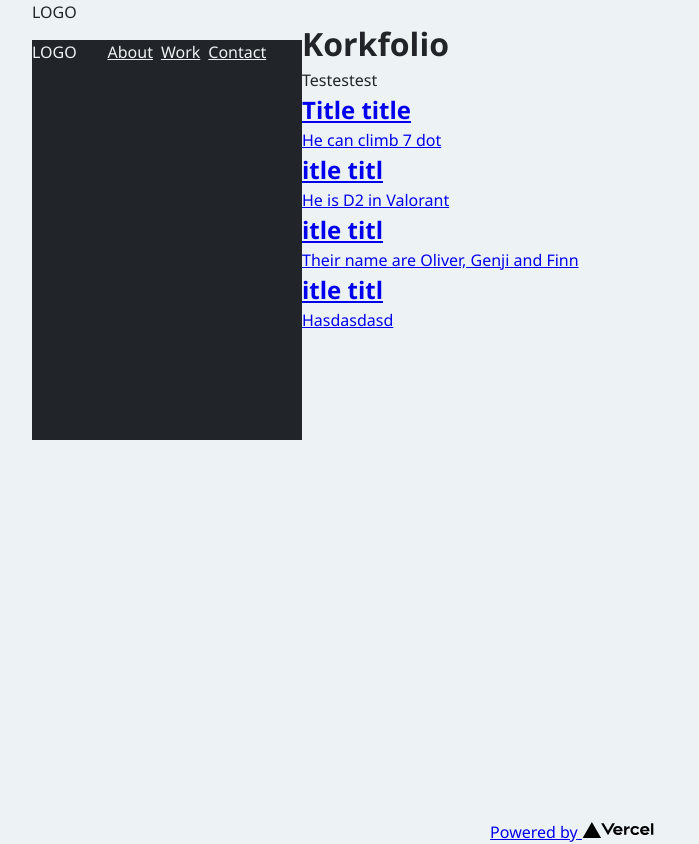
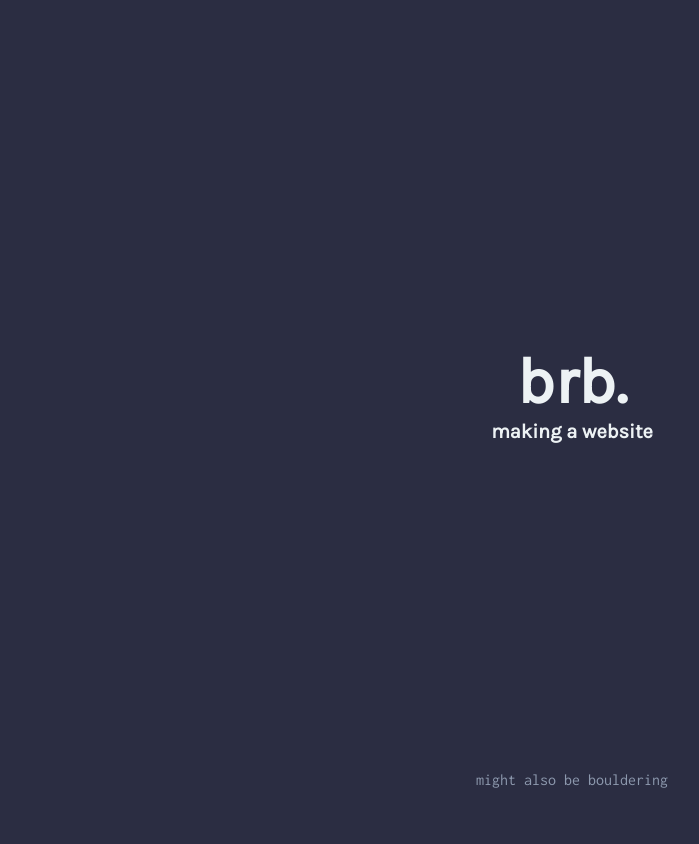
Before and after one commit to kerkzhan/portfolio-2022, a Next.js app: page / in a window 1280 px wide. Shown: the whole page, without its empty margins (68-767 px from the left). After the commit the page ends 800 px from the top, so only its background shows below. Built offline with nearby package versions, Linux system fonts and the light colour scheme.

Commit message:
placeholder

```diff
--- a/components/layout.js
+++ b/components/layout.js
@@ -6,25 +6,7 @@ import Header from "./header";
 const Layout = ({ children }) => {
   return (
     <div className="kp-layout-default">
-      <Header />
-
-      <main className="kp-layout-content">
-        <Sidebar />
-        {children}
-      </main>
-
-      <footer className="kp-layout-footer">
-        <a
-          href="https://vercel.com?utm_source=create-next-app&utm_medium=default-template&utm_campaign=create-next-app"
-          target="_blank"
-          rel="noopener noreferrer"
-        >
-          Powered by{" "}
-          <span>
-            <Image src="/vercel.svg" alt="Vercel Logo" width={72} height={16} />
-          </span>
-        </a>
-      </footer>
+      <main className="kp-layout-content">{children}</main>
     </div>
   );
 };
--- a/css/kp.css
+++ b/css/kp.css
@@ -1,6 +1,7 @@
 *,
 *::before,
 *::after {
+  -webkit-box-sizing: border-box;
           box-sizing: border-box;
 }
 
@@ -39,7 +40,6 @@ body {
 }
 
 a:not([class]) {
-  -webkit-text-decoration-skip: ink;
   text-decoration-skip-ink: auto;
 }
 
@@ -60,7 +60,6 @@ select {
   html:focus-within {
     scroll-behavior: auto;
   }
-
   *,
   *::before,
   *::after {
@@ -68,14 +67,38 @@ select {
             animation-duration: 0.01ms !important;
     -webkit-animation-iteration-count: 1 !important;
             animation-iteration-count: 1 !important;
+    -webkit-transition-duration: 0.01ms !important;
             transition-duration: 0.01ms !important;
     scroll-behavior: auto !important;
   }
 }
+
 body {
-  background-color: #edf2f4;
-  color: #212529;
-  font-family: "Segoe UI", Tahoma, Geneva, Verdana, sans-serif;
+  background-color: #2b2d42;
+  color: #edf2f4;
+}
+
+body {
+  font-family: "Inconsolata", monospace;
+  font-size: 1rem;
+}
+
+h1 {
+  font-family: "Karla", sans-serif;
+  font-size: 4rem;
+  font-weight: 700;
+  line-height: 4rem;
+}
+
+h2 {
+  font-family: "Karla", sans-serif;
+  font-size: 1.25rem;
+  font-weight: 700;
+  line-height: 2.25rem;
+}
+
+p {
+  color: #8d99ae;
 }
 
 .kp-layout-default {
@@ -85,58 +108,42 @@ body {
 }
 
 .kp-layout-content {
-  display: grid;
-  grid-template-columns: 25% auto;
+  display: -webkit-box;
+  display: -ms-flexbox;
+  display: flex;
+  -webkit-box-orient: vertical;
+  -webkit-box-direction: normal;
+      -ms-flex-direction: column;
+          flex-direction: column;
+  -webkit-box-pack: center;
+      -ms-flex-pack: center;
+          justify-content: center;
+  -webkit-box-align: center;
+      -ms-flex-align: center;
+          align-items: center;
   height: 100vh;
+  text-align: center;
 }
 
-.kp-layout-sidebar {
-  width: 100%;
-  height: 50vh;
-  min-height: 200px;
-  position: -webkit-sticky;
-  position: sticky;
-  top: 5%;
-}
-
-.kp-layout-header {
-  height: 20px;
-}
-
-.kp-layout-footer {
-  grid-column: span 2;
-  display: flex;
-  margin-left: auto;
-  margin-right: auto;
-  justify-content: center;
-}
-
-.kp-sidebar-buttons {
-  display: flex;
-}
-.kp-sidebar-buttons p {
-  margin-left: 0.5rem;
+footer {
+  position: absolute;
+  bottom: 0;
+  margin-bottom: 0.5rem;
 }
 
 @media (max-width: 700px) {
   .kp-layout-default {
+    display: -webkit-box;
+    display: -ms-flexbox;
     display: flex;
+    -webkit-box-orient: vertical;
+    -webkit-box-direction: normal;
+        -ms-flex-direction: column;
             flex-direction: column;
     max-width: 1080px;
     margin-left: auto;
     margin-right: auto;
   }
-
-  .kp-layout-sidebar {
-    display: none;
-  }
-}
-.kp-sidebar {
-  background-color: #212529;
-  color: #edf2f4;
-}
-.kp-sidebar a {
-  color: inherit;
 }
 
 .kp-stack-4 {
@@ -167,6 +174,7 @@ body {
   margin-bottom: 3rem;
 }
 
-.kp-flow > :not(:last-child):not([class*=kp-stack]) {
+.kp-flow > :not(:last-child):not([class*="kp-stack"]) {
   margin-bottom: 1.5rem;
-}/*# sourceMappingURL=kp.css.map */
+}
+/*# sourceMappingURL=kp.css.map */
--- a/package.json
+++ b/package.json
@@ -9,6 +9,8 @@
     "lint": "next lint"
   },
   "dependencies": {
+    "@fontsource/inconsolata": "^4.5.6",
+    "@fontsource/karla": "^4.5.8",
     "next": "12.1.5",
     "react": "18.1.0",
     "react-dom": "18.1.0",
--- a/pages/_app.js
+++ b/pages/_app.js
@@ -1,3 +1,5 @@
+import "@fontsource/inconsolata";
+import "@fontsource/karla/latin.css";
 import "../css/kp.css";
 
 function MyApp({ Component, pageProps }) {
--- a/pages/index.js
+++ b/pages/index.js
@@ -1,40 +1,22 @@
 import Head from "next/head";
-import Image from "next/image";
 import Layout from "../components/layout";
 
 export default function Home() {
   return (
     <Layout>
-      <div>
-        <Head>
-          <title>Kerk Zhan</title>
-          <meta name="description" content="Generated by create next app" />
-          <link rel="icon" href="/favicon.ico" />
-        </Head>
-        <h1>Korkfolio</h1>
+      <Head>
+        <title>Boon Kerk Zhan</title>
+        <meta name="description" content="Generated by create next app" />
+        <link rel="icon" href="/favicon.ico" />
+      </Head>
+      <section id="hero">
+        <h1>{`brb.`}</h1>
+        <h2>{`making a website`}</h2>
+      </section>
 
-        <p>Testestest </p>
-
-        <div>
-          <a href="https://nextjs.org/docs">
-            <h2>Title title</h2>
-            <p>He can climb 7 dot</p>
-          </a>
-
-          <a href="https://nextjs.org/learn">
-            <h2>itle titl</h2>
-            <p>He is D2 in Valorant</p>
-          </a>
-          <a href="https://github.com/vercel/next.js/tree/canary/examples">
-            <h2>itle titl</h2>
-            <p>Their name are Oliver, Genji and Finn</p>
-          </a>
-          <a href="https://github.com/vercel/next.js/tree/canary/examples">
-            <h2>itle titl</h2>
-            <p>Hasdasdasd</p>
-          </a>
-        </div>
-      </div>
+      <footer>
+        <p>might also be bouldering</p>
+      </footer>
     </Layout>
   );
 }
--- a/sass/base/_global.scss
+++ b/sass/base/_global.scss
@@ -1,5 +1,4 @@
 body {
   background-color: $color-background-body;
   color: $color-text-body;
-  font-family: "Segoe UI", Tahoma, Geneva, Verdana, sans-serif;
 }
--- a/sass/base/_typography.scss
+++ b/sass/base/_typography.scss
@@ -0,0 +1,22 @@
+body {
+  font-family: $font-family-body;
+  font-size: $font-size-default;
+}
+
+h1 {
+  font-family: $font-family-heading;
+  font-size: $font-size-largest;
+  font-weight: 700;
+  line-height: $line-height-largest;
+}
+
+h2 {
+  font-family: $font-family-heading;
+  font-size: $font-size-large;
+  font-weight: 700;
+  line-height: $line-height-larger;
+}
+
+p {
+  color: $color-text-subdued;
+}
--- a/sass/components/_nav.scss
+++ /dev/null
@@ -1,7 +0,0 @@
-.kp-sidebar {
-  background-color: $black;
-  color: $color-text-inverse;
-  a {
-    color: inherit;
-  }
-}
--- a/sass/kp.scss
+++ b/sass/kp.scss
@@ -5,6 +5,5 @@
 @import "base/typography";
 
 @import "layout/layout";
-@import "components/nav";
 
 @import "utilities/spacing";
--- a/sass/layout/_layout.scss
+++ b/sass/layout/_layout.scss
@@ -5,37 +5,18 @@
 }
 
 .kp-layout-content {
-  display: grid;
-  grid-template-columns: 25% auto;
+  display: flex;
+  flex-direction: column;
+  justify-content: center;
+  align-items: center;
   height: 100vh;
+  text-align: center;
 }
 
-.kp-layout-sidebar {
-  width: 100%;
-  height: 50vh; // experiment with this value, try changing to 110vh
-  min-height: 200px;
-  position: -webkit-sticky;
-  position: sticky;
-  top: 5%;
-}
-
-.kp-layout-header {
-  height: 20px;
-}
-
-.kp-layout-footer {
-  grid-column: span 2;
-  display: flex;
-  margin-left: auto;
-  margin-right: auto;
-  justify-content: center;
-}
-
-.kp-sidebar-buttons {
-  display: flex;
-  p {
-    margin-left: $spacing-8;
-  }
+footer {
+  position: absolute;
+  bottom: 0;
+  margin-bottom: $spacing-8;
 }
 
 @media (max-width: $breakpoint-medium) {
@@ -46,8 +27,4 @@
     margin-left: auto;
     margin-right: auto;
   }
-
-  .kp-layout-sidebar {
-    display: none;
-  }
 }
```
Also changed, not shown: pages/about.js (deleted, +0 -7 lines), sass/_tokens/_tokens.scss (+9 -3 lines), 2 other files (tests, documents, lock files or other folders). Lines whose indentation alone changed are shown as unchanged.
